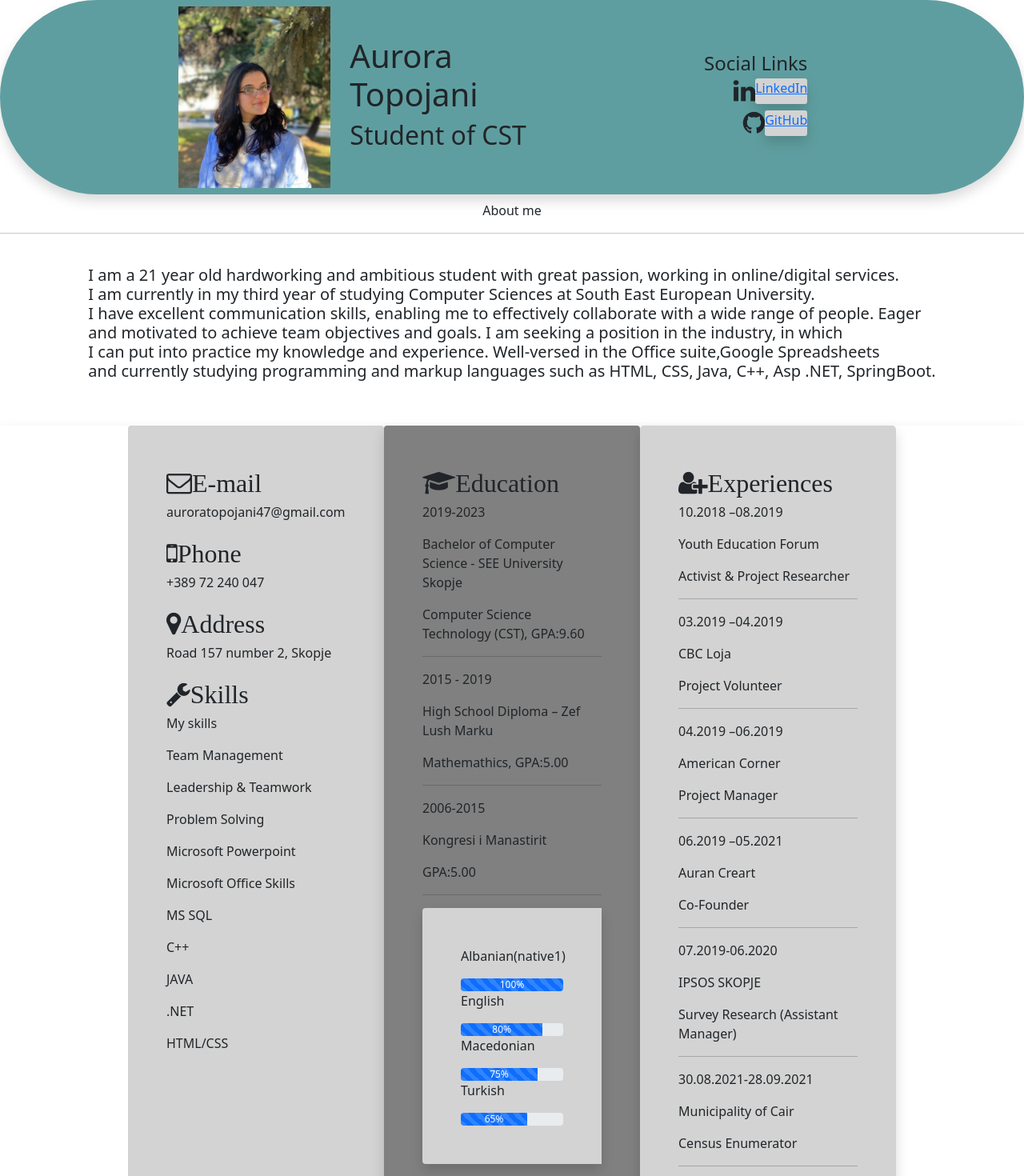
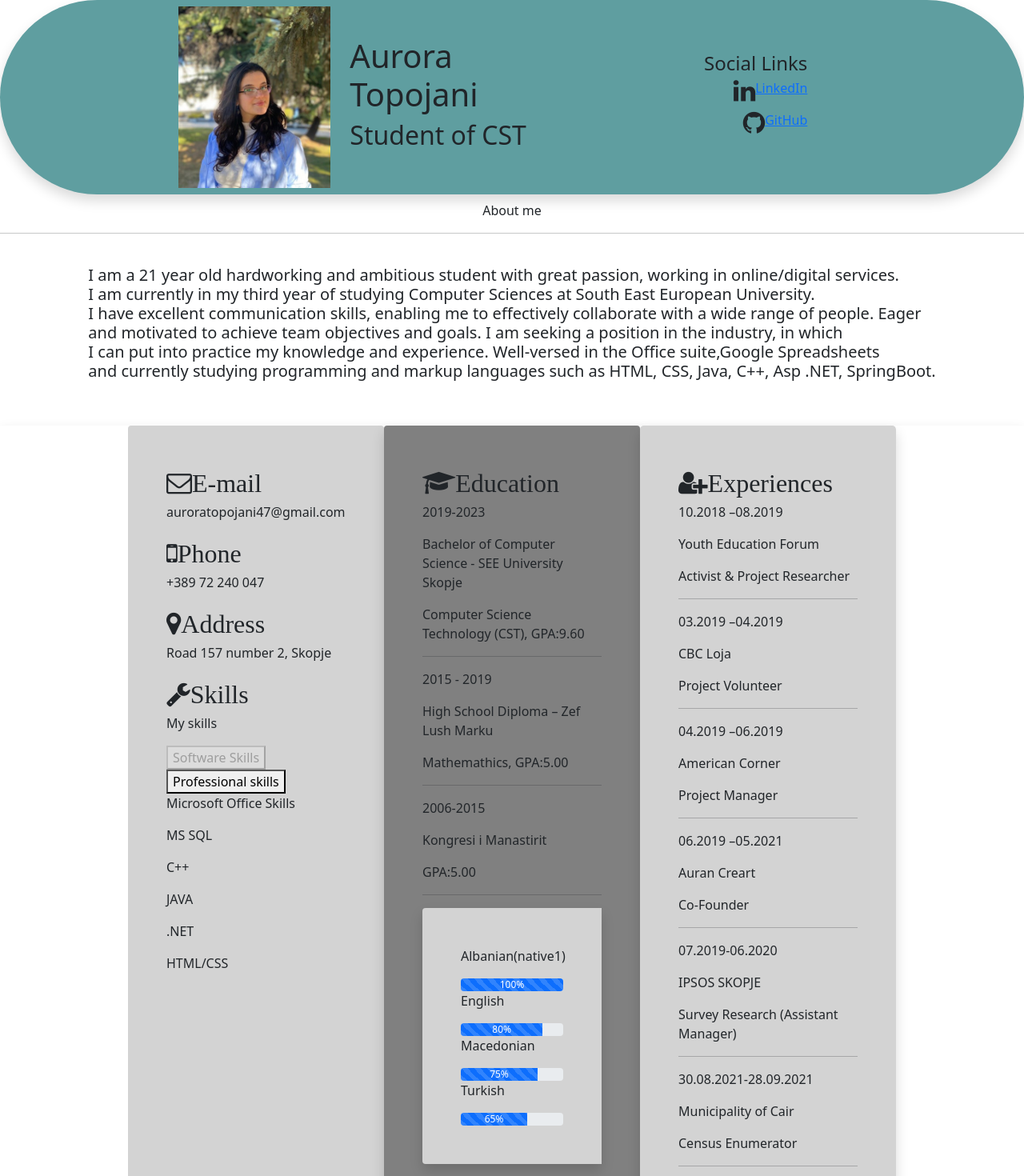
Before and after one commit to AuroraTopojani/portfolio, a Vue app: page / in a window 1280 px wide. Shown: the top 1470 px of the page at 80% size. Built offline with nearby package versions, Linux system fonts and the light colour scheme.

Commit message:
Updated the skill section

```diff
--- a/src/components/CVText.vue
+++ b/src/components/CVText.vue
@@ -1,4 +1,4 @@
-<template >
+<template>
   <main class="container-fluid">
     <div class="row d-flex shadow justify-content-center">
       <div class="col-sm-7 col-lg-3 p-5 rounded-top bg-section13">
@@ -15,8 +15,9 @@
               title="Skills"
               description="My skills"
           />
-
-          <div v-for="skill in Skills" :key="skill.nameSkill">
+          <button @click="isSoftware=true" :disabled="isSoftware">Software Skills</button>
+          <button @click="isSoftware=false" :disabled="!isSoftware">Professional skills</button>
+          <div v-for="skill in showSkills" :key="skill.nameSkill">
             <p>{{ skill.nameSkill }}</p>
           </div>
         </div>
@@ -34,10 +35,10 @@
           />
         </div>
         <div class="col-sm-7 col-lg-12 p-5 rounded-start shadow bg-section13">
-          <ProgressBarInfo LanguageName="Albanian(native1)" knowledge="100" />
-          <ProgressBarInfo LanguageName="English" knowledge="80" />
-          <ProgressBarInfo LanguageName="Macedonian" knowledge="75" />
-          <ProgressBarInfo LanguageName="Turkish" knowledge="65" />
+          <ProgressBarInfo LanguageName="Albanian(native1)" knowledge="100"/>
+          <ProgressBarInfo LanguageName="English" knowledge="80"/>
+          <ProgressBarInfo LanguageName="Macedonian" knowledge="75"/>
+          <ProgressBarInfo LanguageName="Turkish" knowledge="65"/>
 
         </div>
       </div>
@@ -63,6 +64,7 @@
 import ProgressBarInfo from "./ProgressBarInfo.vue";
 import PersonalInfo from "./PersonalInfo.vue";
 import EducationInfo from "./EducationInfo.vue";
+
 export default {
   components: {
     PersonalInfo,
@@ -178,10 +180,23 @@ export default {
           nameSkill: "HTML/CSS",
           type: "SoftwareSkill",
         },
-      ],
 
 
+      ],
+      isSoftware: true, // if true show the software skill otherwise general skills
+
     };
-  }
+  },
+  computed: {
+    showSkills() {
+
+      if (this.isSoftware)
+        return this.Skills.filter(item => item.type === "SoftwareSkill")
+      else
+        return this.Skills.filter(item => item.type === "GeneralSkill")
+    }
+  },
+
+
 };
 </script>
--- a/src/components/Header.vue
+++ b/src/components/Header.vue
@@ -1,5 +1,5 @@
 <template>
-  <div class="container-fluid bg-header rounded-pill p-2 shadow">
+  <div class="container-fluid bg-header rounded-pill p-2 shadow sticky-top">
     <div class="row justify-content-center">
       <div class="col-sm-2 col-lg-2 img-fluid">
         <img
@@ -17,11 +17,11 @@
           <h4 class="d-flex justify-content-end mb-1">Social Links</h4>
           <div class="d-flex justify-content-end mb-2">
             <i class="fa fa-linkedin fa-2x " aria-hidden="true"></i>
-            <a class="shadow rounded-1 " style="background-color:lightgrey" href="https://www.linkedin.com/in/aurora-topojani/"> LinkedIn</a>
+            <a href="https://www.linkedin.com/in/aurora-topojani/"> LinkedIn</a>
           </div>
           <div class="d-flex justify-content-end mb-2">
             <i class="fa fa-github fa-2x" aria-hidden="true"></i>
-            <a class="shadow rounded-1" style="background-color:lightgrey" href="https://github.com/AuroraTopojani"> GitHub</a>
+            <a  href="https://github.com/AuroraTopojani"> GitHub</a>
           </div>
         </div>
       </div>
```
